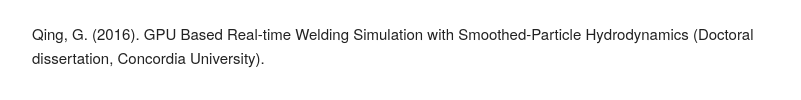
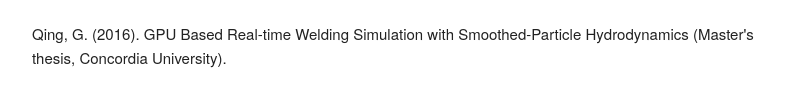
Before and after one commit to v3c70r/v3c70r.github.com, a plain HTML site: page index.html in a window 1280 px wide. Shown: the part 1459-1559 px from the top of the page, 224-1025 px from the left. Drawn offline with Linux system fonts and the light colour scheme; a script that the page names is missing.

Commit message:
Update index.html

```diff
--- a/index.html
+++ b/index.html
@@ -42,7 +42,7 @@
             <div class='container'>
                 <h2> Publications </h2>
                 <p> Mendhurwar, K., Gu, Q., Mudur, S., & Popa, T. (2017). The Discriminative Power of Shape An Empirical Study in Time Series Matching. IEEE Transactions on Visualization and Computer Graphics.  </p>
-                <p>Qing, G. (2016). GPU Based Real-time Welding Simulation with Smoothed-Particle Hydrodynamics (Doctoral dissertation, Concordia University).</P>
+                <p>Qing, G. (2016). GPU Based Real-time Welding Simulation with Smoothed-Particle Hydrodynamics (Master's thesis, Concordia University).</P>
             </div>
         </div>
     </body>
```
